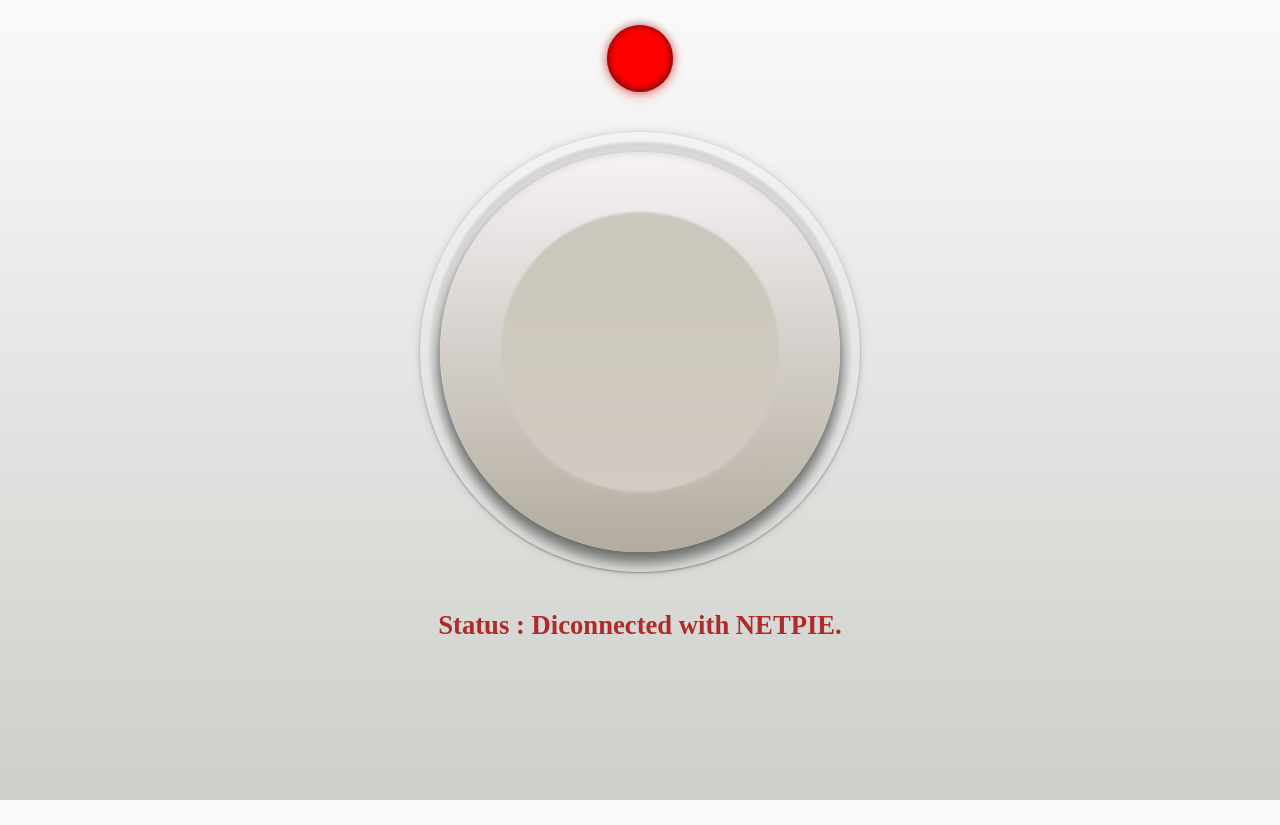
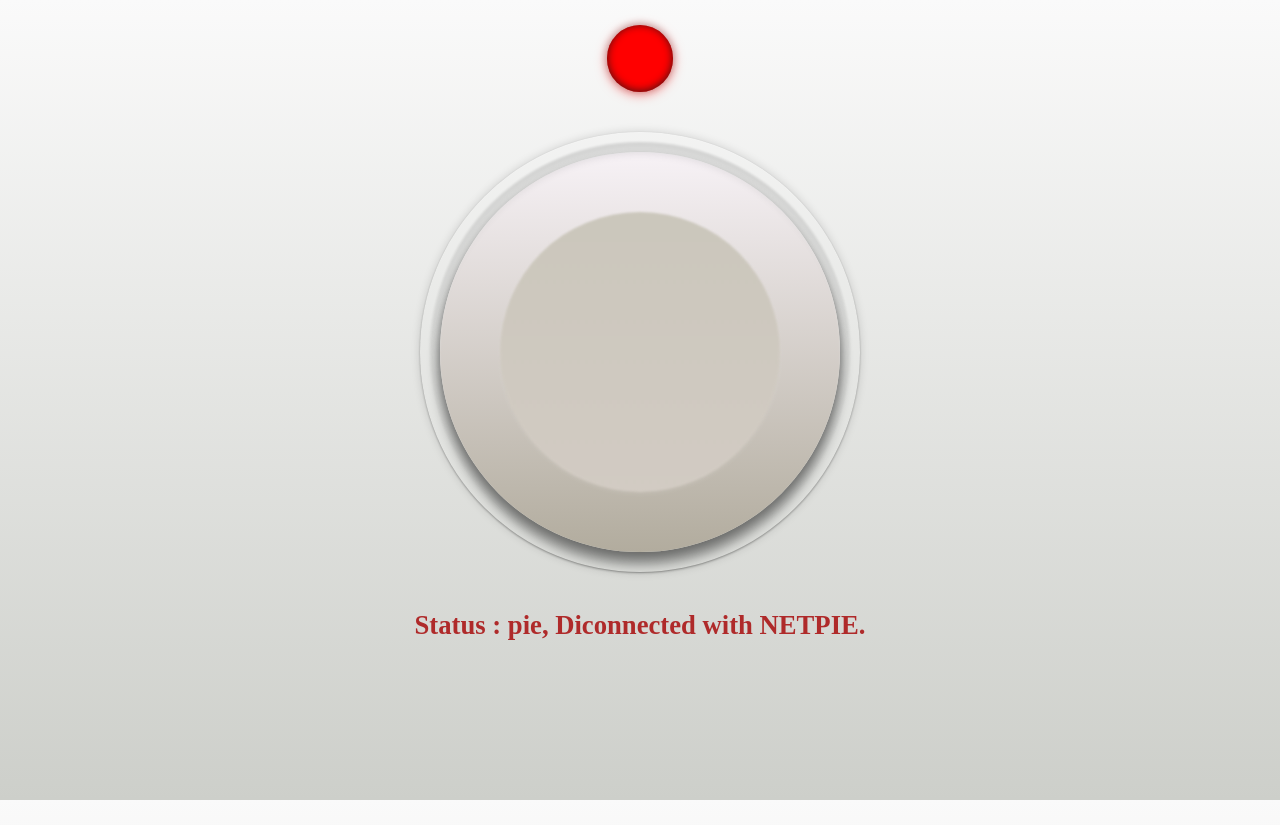
Before and after one commit to anunpanya/PiePower, a plain HTML site: page index.html in a window 1280 px wide. Drawn offline with Linux system fonts and the light colour scheme; some icons are missing.

Commit message:
show device name

```diff
--- a/index.html
+++ b/index.html
@@ -168,7 +168,7 @@
 			<label><i class='icon-off'></i></label>
 		</div>
 		<div id="status">
-			Status : <span id="state">Diconnected</span> with NETPIE.
+			Status : <span id="aliashtml">pie</span>, <span id="state">Diconnected</span> with NETPIE.
 		</div>
 		<script src='js/jquery.min.js'></script>
 
@@ -225,6 +225,7 @@
 					online = true;
 					microgear.subscribe('/'+htmlname+'/state');
 					microgear.chat(htmlname,'?');
+					document.getElementById("aliashtml").innerHTML = htmlname;
 					document.getElementById("state").innerHTML = "Connected";
 					document.getElementById("status").style.color = "#2aaf4d";
 				});
@@ -238,7 +239,7 @@
 
 			}
 			else {
-				alert("Please parse appid, appkey and appsecret as a hash e.g. :\n\n"+location+"#APPID:APPKEY:APPSECRET");
+				alert("Please parse appid, appkey and appsecret as a hash e.g. :\n\n"+location+"#APPID:APPKEY:APPSECRET:ALIAS");
 			}
 
 
```
